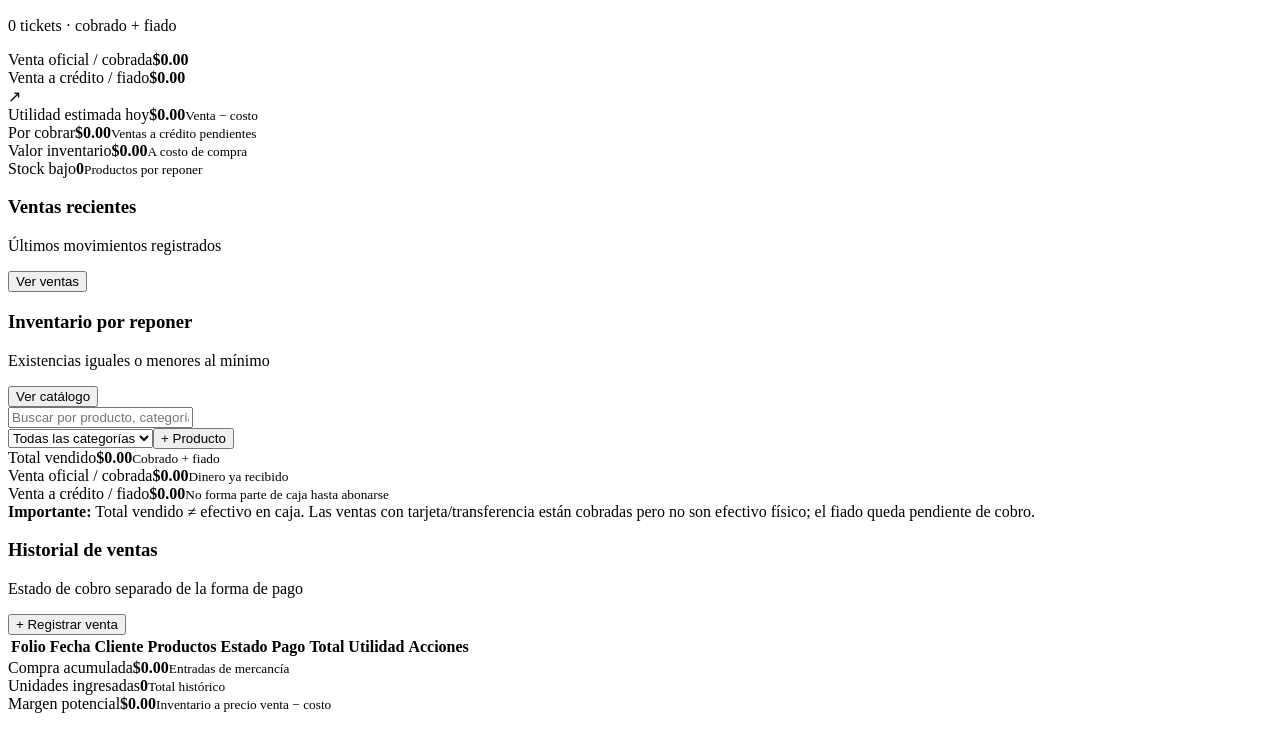
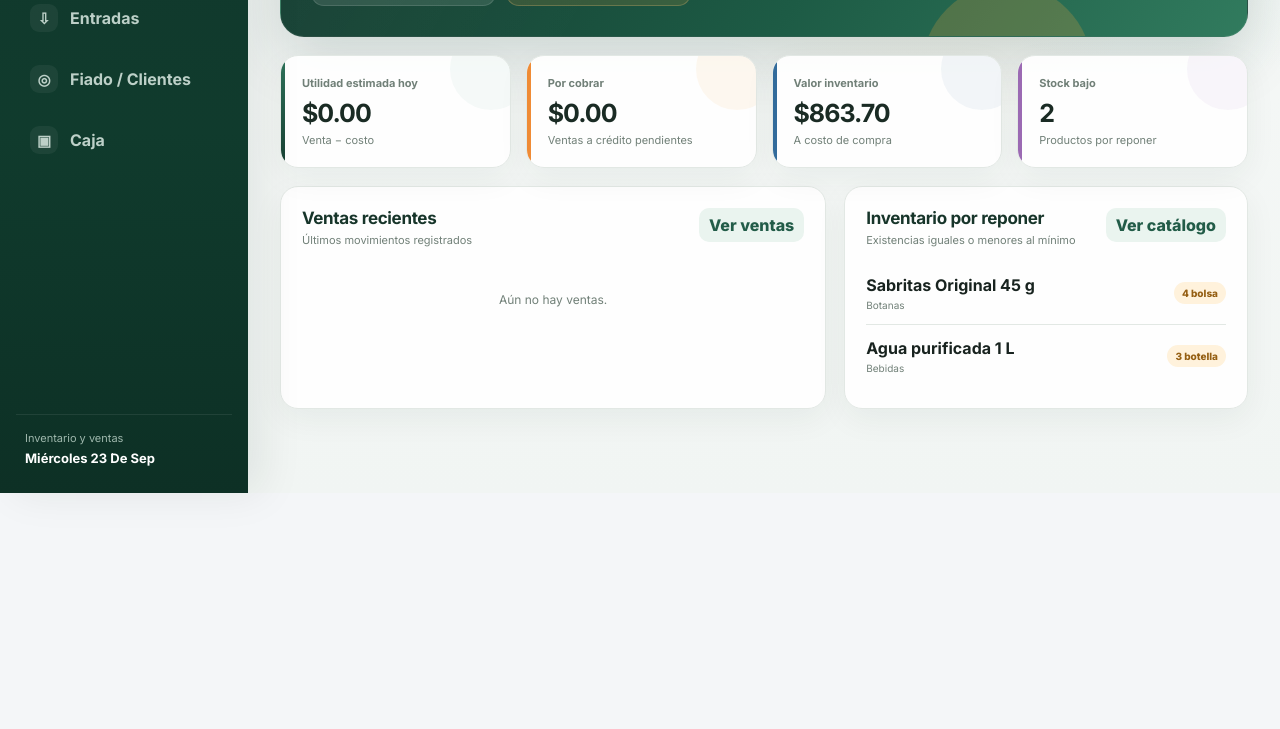
Before and after one commit to GustavoChan21/GroceryStore, a website: page index.html in a window 1280 px wide. Shown: the part 307-1036 px from the top of the page. After the commit the page ends 800 px from the top, so only its background shows below. Drawn offline with Linux system fonts and the light colour scheme; the site is published under a folder, as on GitHub Pages, so addresses that start at the root find nothing.

Commit message:
Add files via upload
fix styles files from index

```diff
--- a/index.html
+++ b/index.html
@@ -8,7 +8,7 @@
   <link rel="preconnect" href="https://fonts.googleapis.com">
   <link rel="preconnect" href="https://fonts.gstatic.com" crossorigin>
   <link href="https://fonts.googleapis.com/css2?family=Inter:wght@400;500;600;700;800&display=swap" rel="stylesheet">
-  <link rel="stylesheet" href="/style.css" />
+  <link rel="stylesheet" href="./style.css" />
 </head>
 <body>
   <div class="app-shell">
@@ -151,6 +151,6 @@
 
   <div class="modal" id="customerModal"><div class="modal-card small"><div class="modal-head"><div><h3 id="customerModalTitle">Nuevo cliente</h3><p>Datos para ventas a crédito y seguimiento de saldo</p></div><button class="close" data-close="customerModal">×</button></div><form id="customerForm" class="form-grid"><input type="hidden" id="customerEditId"><label class="span-2">Nombre<input required id="customerName" placeholder="Nombre completo"></label><label class="span-2">Teléfono<input id="customerPhone" placeholder="Opcional"></label><div class="modal-actions span-2"><button type="button" class="btn ghost" data-close="customerModal">Cancelar</button><button class="btn primary" id="customerSubmitBtn">Guardar cliente</button></div></form></div></div>
   <div class="toast" id="toast"></div>
-  <script type="module" src="/app.js"></script>
+  <script type="module" src="./app.js"></script>
 </body>
 </html>
```
Also changed, not shown: README.md.
